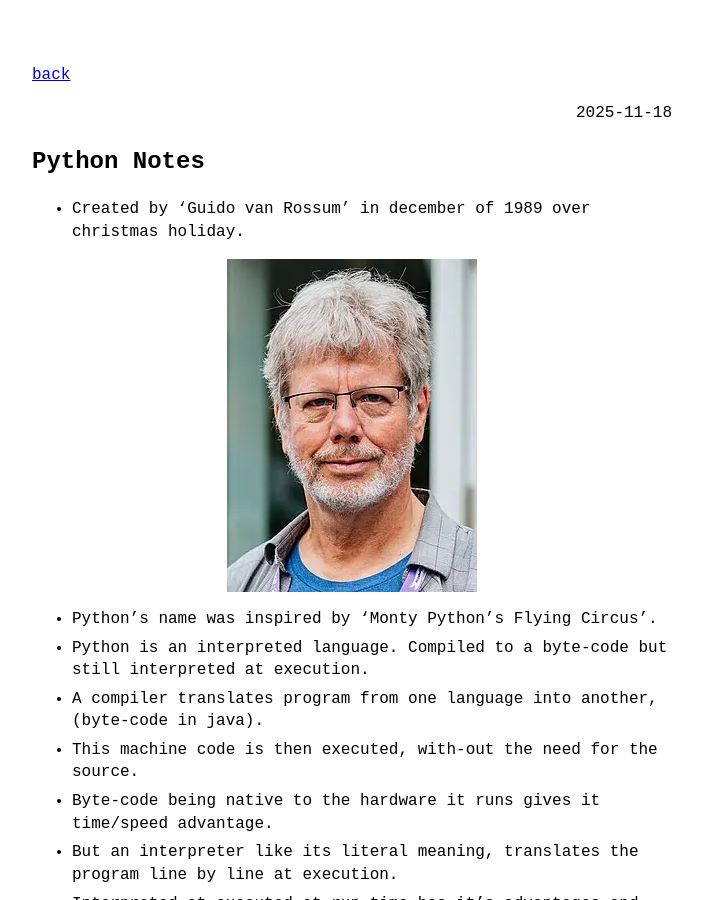
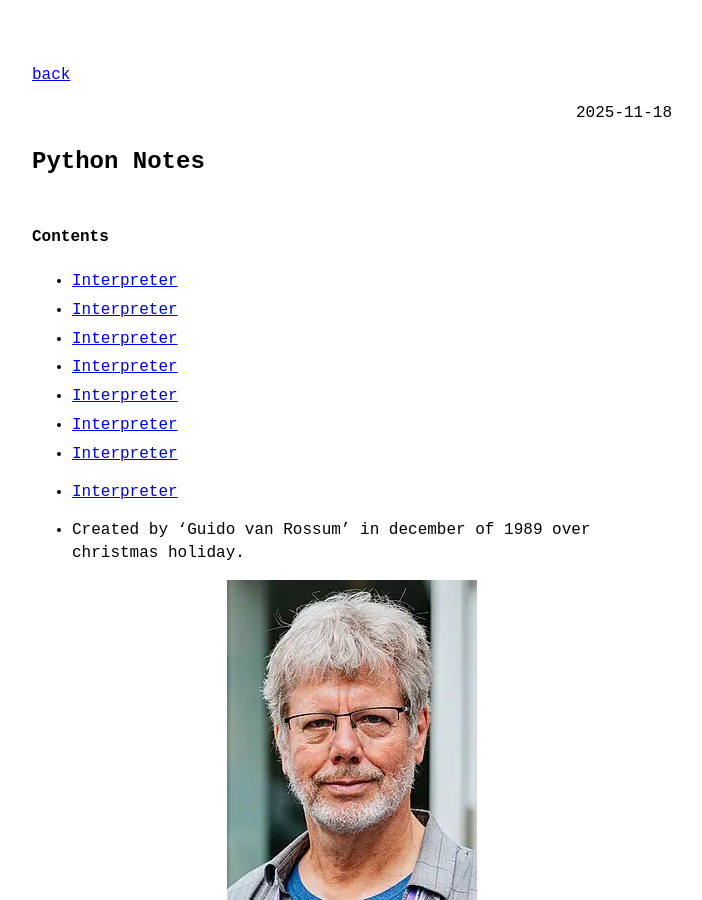
Before and after one commit to VallarasuS/Vallarasu.in, a Jekyll site: the page built from docs/_posts/2025-11-18-python-notes.md, in a window 1280 px wide and 900 px high. Shown: the whole window, without its empty margins (288-990 px from the left). Built offline with Jekyll 4.4.1, drawn with Linux system fonts in a browser that asks for light colours.

Commit message:
Update 2025-11-18-python-notes.md

```diff
--- a/docs/_posts/2025-11-18-python-notes.md
+++ b/docs/_posts/2025-11-18-python-notes.md
@@ -2,6 +2,17 @@
 layout: post
 category: Python
 ---
+
+#### Contents
+
+- [Interpreter](#interpreter)
+- [Interpreter](#compiler)
+- [Interpreter](#setup)
+- [Interpreter](#introduction-to-python)
+- [Interpreter](#operators)
+- [Interpreter](#conditional-statements)
+- [Interpreter](#references)
+- [Interpreter](#git)
 
 - Created by 'Guido van Rossum' in december of 1989 over christmas holiday.
 
```
